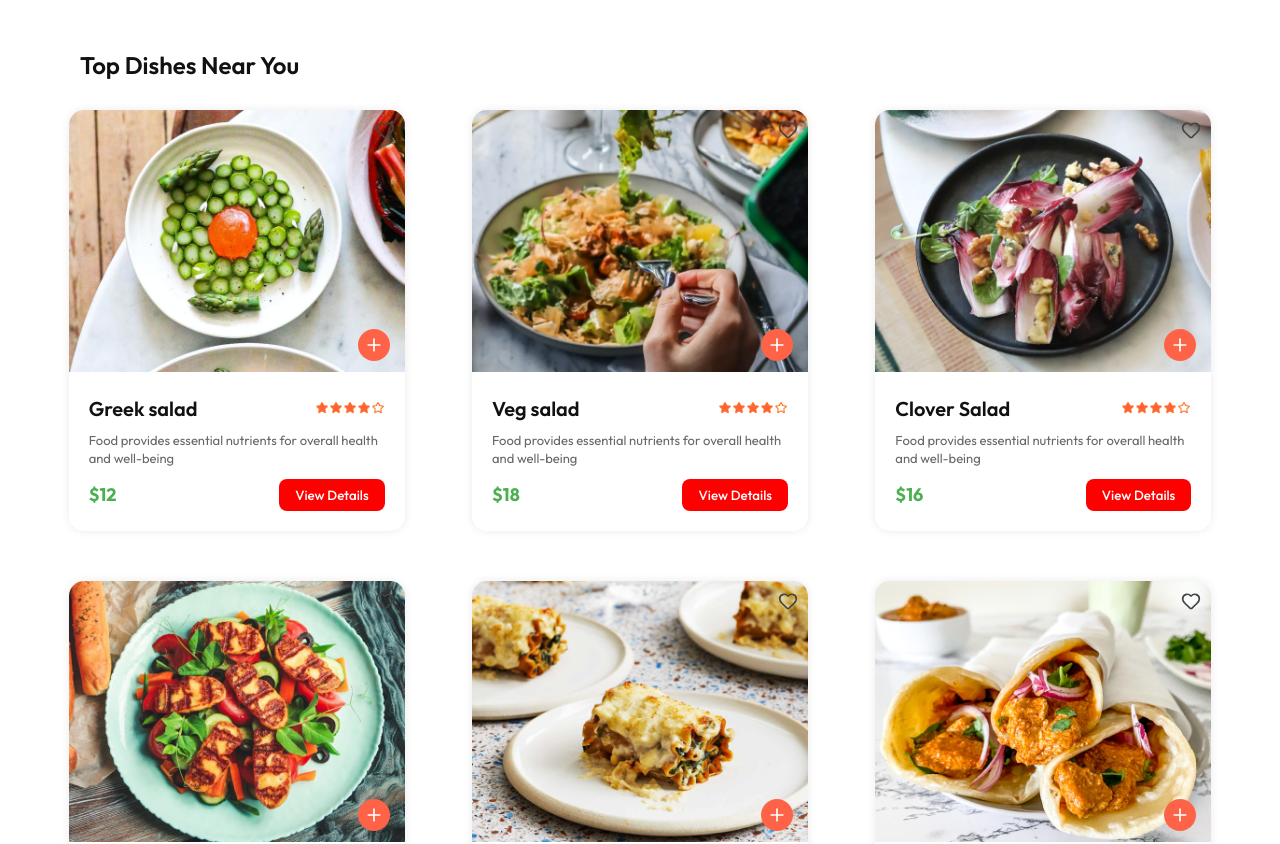
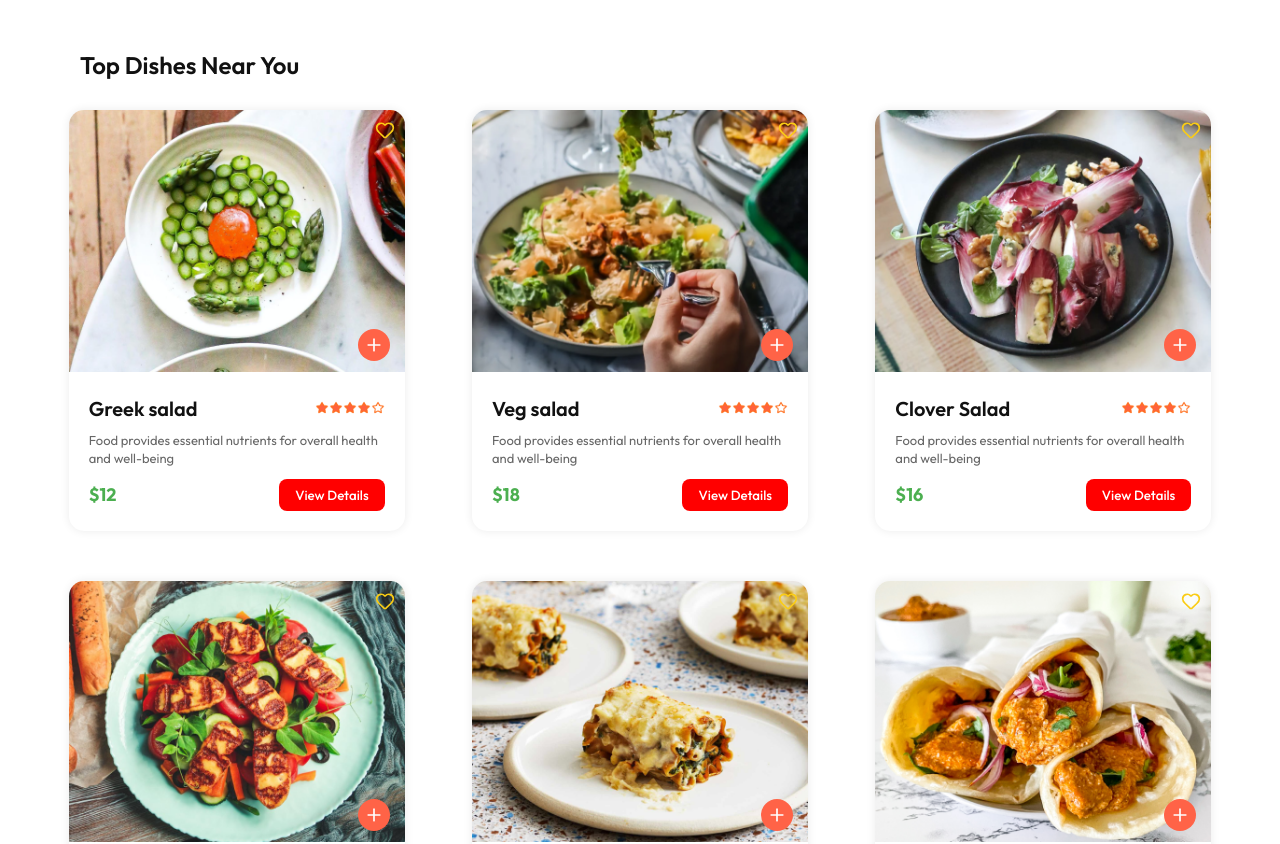
Before and after one commit to swayam03275/Foodie, a React (Vite) app in the folder frontend/: page / in a window 1280 px wide. Shown: the part 1220-2064 px from the top of the page. Built offline with nearby package versions, Linux system fonts and the light colour scheme.

Commit message:
fix:heart border color changed

```diff
--- a/frontend/src/components/FoodItem/FoodItem.jsx
+++ b/frontend/src/components/FoodItem/FoodItem.jsx
@@ -64,6 +64,7 @@ const FoodItem = ({ id, name, price, description, image }) => {
             size={20}
             color={isWishlisted ? "#e11d48" : "#444"}
             fill={isWishlisted ? "#e11d48" : "none"}
+            stroke="#facc15"
           />
         </div>
       </div>
```
